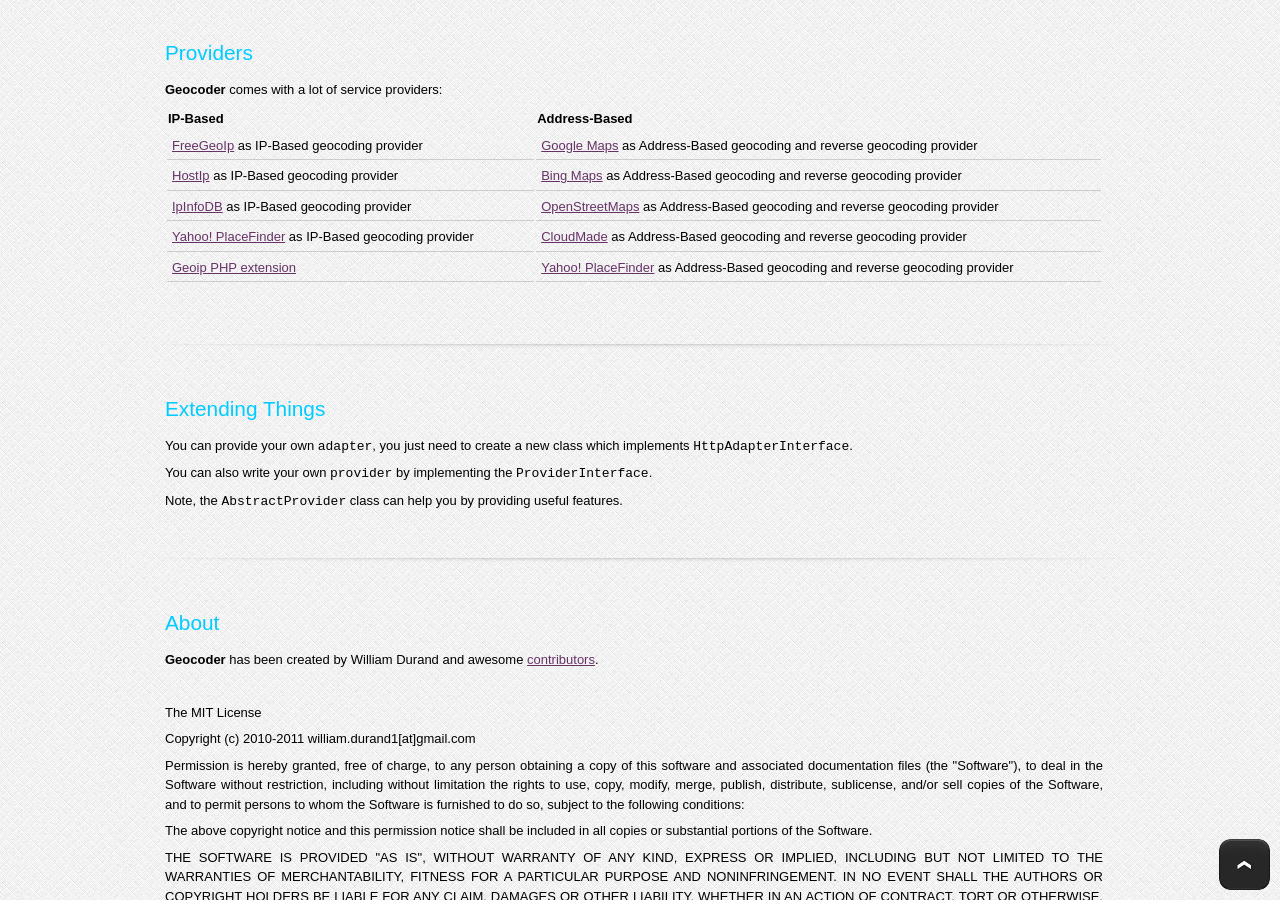
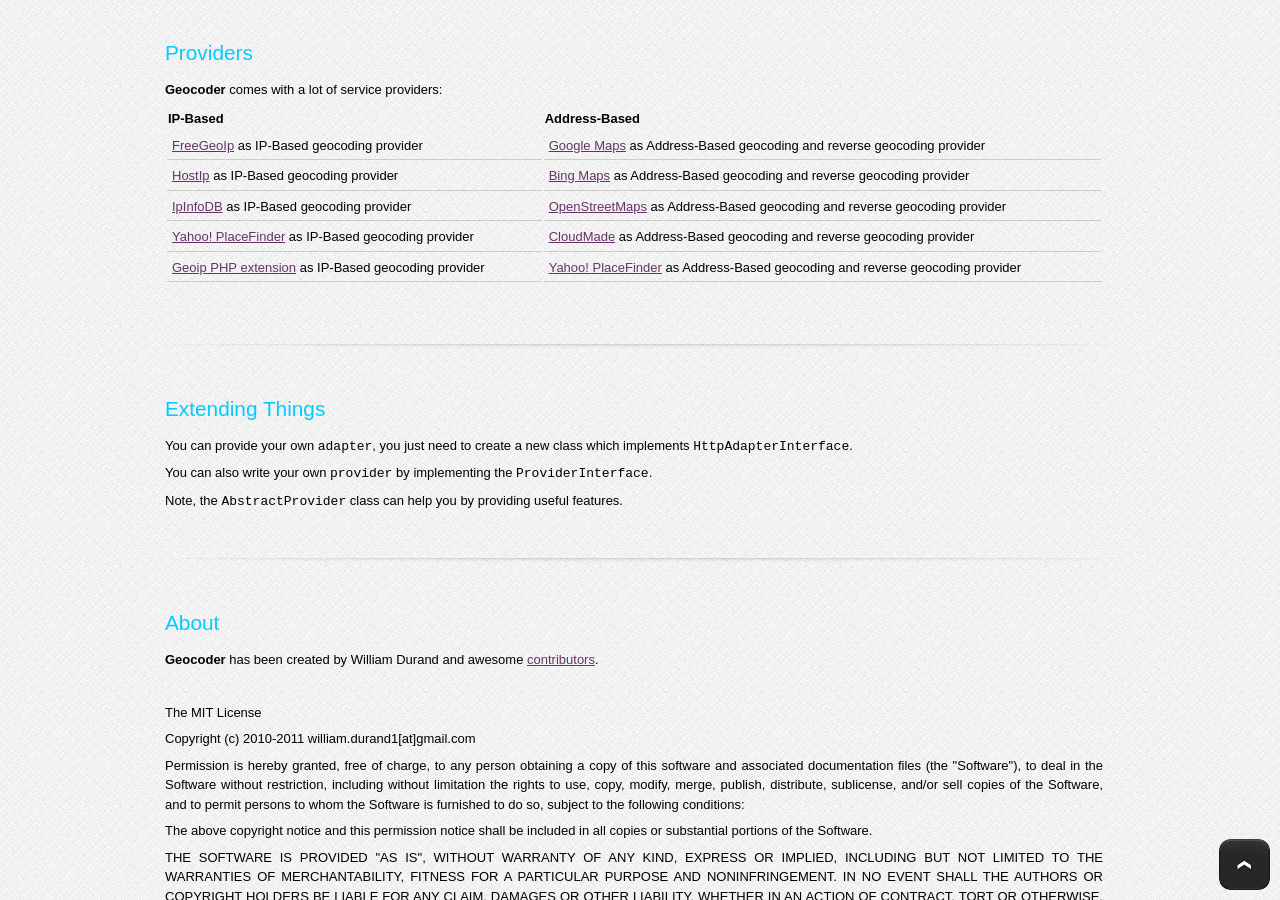
Before and after one commit to geocoder-php/Geocoder, a Jekyll site: the page built from index.markdown, in a window 1280 px wide and 900 px high, scrolled down 3080 px. Built offline with Jekyll 4.4.1, drawn with Linux system fonts in a browser that asks for light colours; nearby versions of some CDN libraries; Markdown is read by kramdown in place of the engine named in the settings.

Commit message:
Fixed doc

```diff
--- a/index.markdown
+++ b/index.markdown
@@ -195,7 +195,7 @@ $result = $geocoder
                 <td><a href="http://developers.cloudmade.com/projects/show/geocoding-http-api">CloudMade</a> as Address-Based geocoding and reverse geocoding provider</td>
             </tr>
             <tr>
-                <td><a href="http://php.net/manual/book.geoip.php">Geoip PHP extension</a></td>
+                <td><a href="http://php.net/manual/book.geoip.php">Geoip PHP extension</a> as IP-Based geocoding provider</td>
                 <td><a href="http://developer.yahoo.com/geo/placefinder/">Yahoo! PlaceFinder</a> as Address-Based geocoding and reverse geocoding provider</td>
             </tr>
 
```
